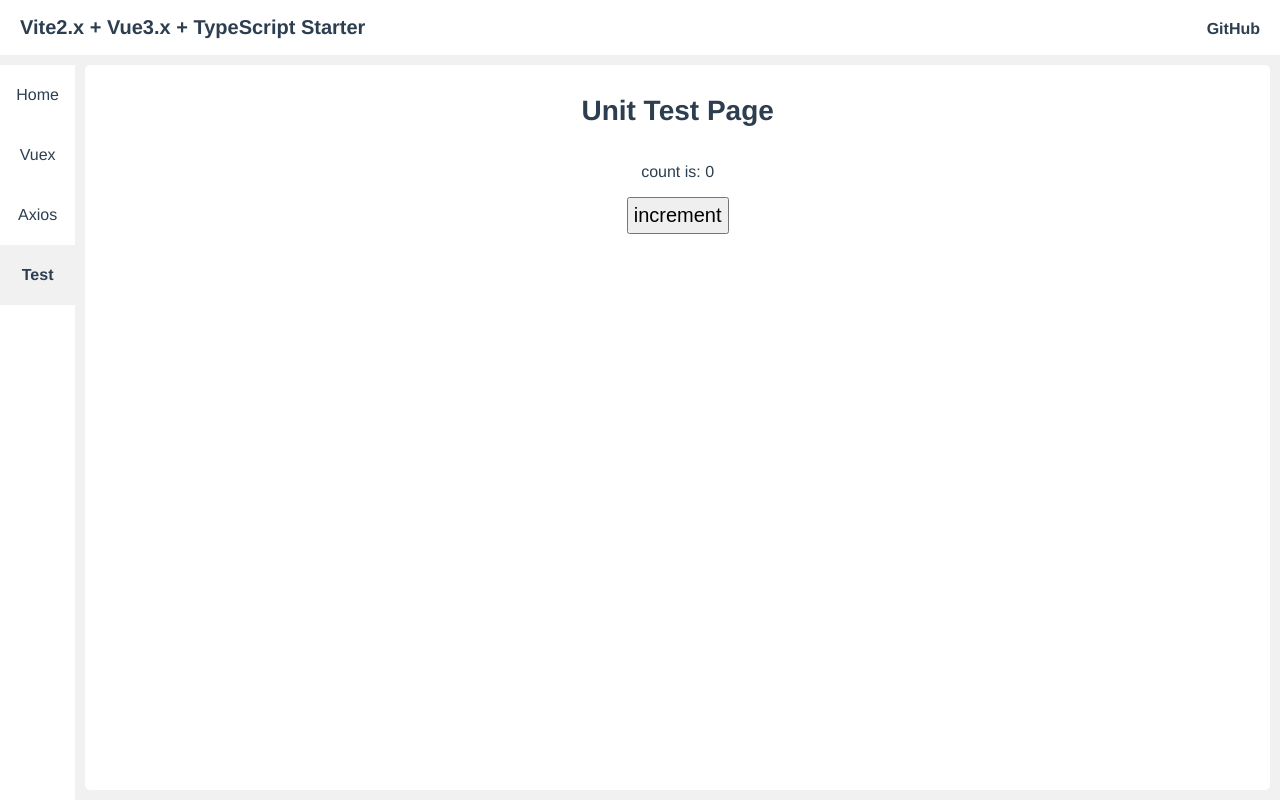
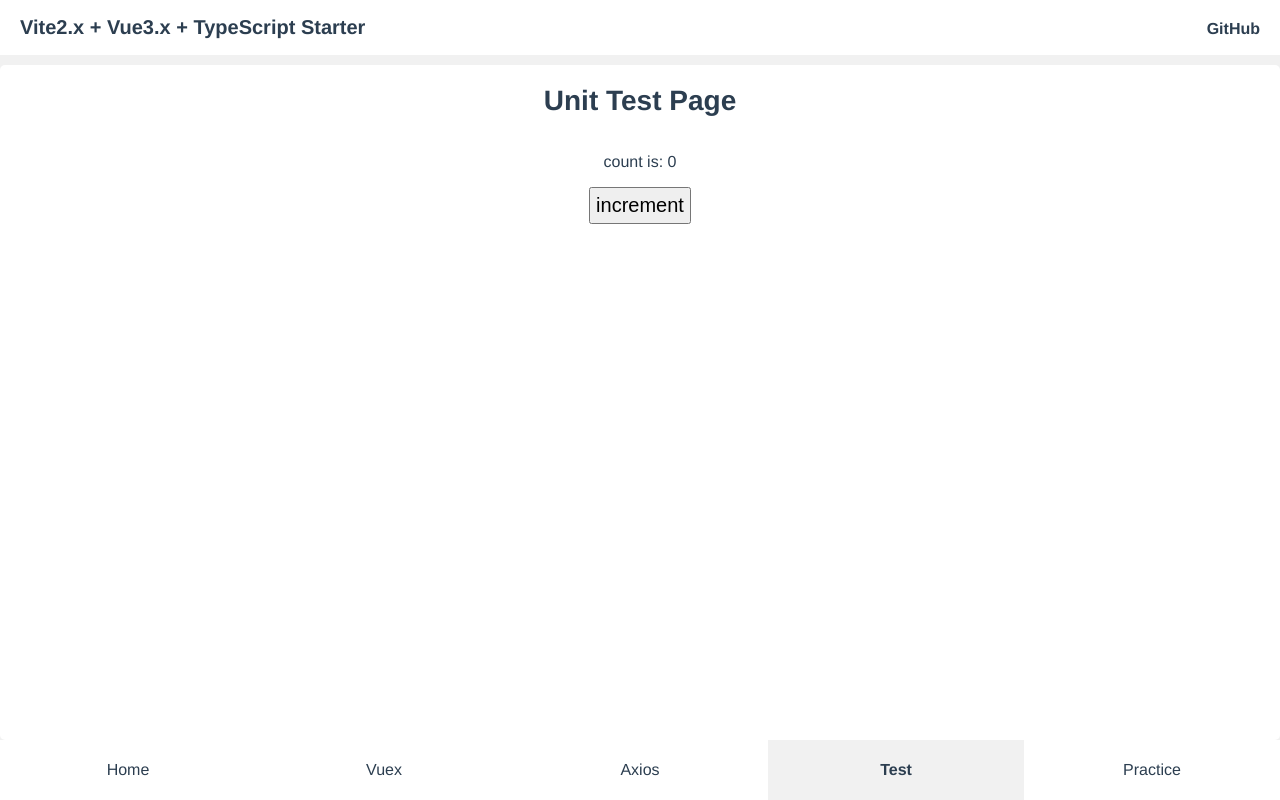
Before and after one commit to zengzihao4560/vite-vue-starter, a Vue app: page /#/test in a window 1280 px wide. Built offline with nearby package versions, Linux system fonts and the light colour scheme.

Commit message:
修改样式

```diff
--- a/src/components/Main.vue
+++ b/src/components/Main.vue
@@ -5,14 +5,13 @@
     </div>
 
     <div class="bottom">
-      <div class="left">
-        <Nav />
-      </div>
-
       <div class="right">
         <div class="content">
           <router-view />
         </div>
+      </div>
+      <div class="left">
+        <Nav />
       </div>
     </div>
   </main>
@@ -61,19 +60,14 @@ $left-side-width = 80px
     width 100%
     height 100%
     display flex
+    flex-direction column
     justify-content space-between
-    .left {
-      position relative
-      width $left-side-width
-      height 100%
-      box-sizing border-box
-    }
     .right {
       position relative
       width 100%
       height 100%
       box-sizing border-box
-      padding 0 10px 10px 10px
+      // padding 0 10px 10px 10px
       .content {
         position relative
         width 100%
@@ -81,8 +75,15 @@ $left-side-width = 80px
         background $background-color
         border-radius 5px
         box-sizing border-box
-        padding 10px
+        // padding 10px
       }
+    }
+    .left {
+      position relative
+      width 100%
+      height 60px
+      bottom 0px
+      box-sizing border-box
     }
   }
 }
--- a/src/components/Nav.vue
+++ b/src/components/Nav.vue
@@ -1,15 +1,12 @@
 <template>
   <aside class="nav">
     <ul class="nav-list">
-      <li
-        class="nav-item flex-center"
-        v-for="(nav, index) in navList"
-        :key="index"
-        :class="{ active: nav.isActive }"
-        @click="navClick(nav)"
-      >
-        {{ nav.name }}
-      </li>
+      <li class="nav-item flex-center"
+        href="" v-for="(nav, index) in navList"
+          :key="index"
+          :class="{ active: nav.isActive }"
+          @click="navClick(nav)"
+        >{{ nav.name }}</li>
     </ul>
   </aside>
 </template>
@@ -43,6 +40,11 @@ export default defineComponent({
           name: 'Test',
           isActive: false,
           path: '/test'
+        },
+        {
+          name: 'Practice',
+          isActive: false,
+          path: '/practice'
         }
       ],
       navClick(e: NavItem) {
@@ -83,11 +85,13 @@ export default defineComponent({
   box-sizing border-box
   background: #fff
   .nav-list {
+    height 100%
     .nav-item {
-      box-sizing border-box
-      width 100%
+      display inline-block
+      width 20%
       height 60px
-      cursor pointer
+      line-height 60px
+      text-align center
       &.active {
         font-weight bold
         background $second-background-color
--- a/src/router/index.ts
+++ b/src/router/index.ts
@@ -2,6 +2,7 @@ import { createRouter, createWebHashHistory, Router, RouteRecordRaw } from 'vue-
 import Home from '@/views/Home.vue'
 import Vuex from '@/views/Vuex.vue'
 import Test from '@/views/Test.vue'
+import Practice from '@/views/Practice.vue'
 
 const routes: Array<RouteRecordRaw> = [
   {
@@ -23,6 +24,11 @@ const routes: Array<RouteRecordRaw> = [
     path: '/test',
     name: 'Test',
     component: Test
+  },
+  {
+    path: '/practice',
+    name: 'Practice',
+    component: Practice
   }
 ]
 
--- a/src/utils/import-ui-framework.ts
+++ b/src/utils/import-ui-framework.ts
@@ -1,8 +1,8 @@
 import { App } from 'vue'
-import { ElIcon, ElLoading, ElCard, ElButton } from 'element-plus'
+import { ElIcon, ElLoading, ElCard, ElButton, ElForm, ElFormItem, ElInput } from 'element-plus'
 
 export default function importUiFramework(app: App) {
   // 按需载入 Element Plus 组件
-  app.use(ElButton).use(ElCard).use(ElLoading).use(ElIcon)
+  app.use(ElButton).use(ElCard).use(ElLoading).use(ElIcon).use(ElForm).use(ElFormItem).use(ElInput)
   return app
 }
--- a/src/views/Axios.vue
+++ b/src/views/Axios.vue
@@ -71,7 +71,7 @@ export default defineComponent({
       align-items: center;
     }
     .box-card {
-      width: 480px;
+      width: 80%;
     }
   }
 }
--- a/src/views/Home.vue
+++ b/src/views/Home.vue
@@ -15,7 +15,8 @@ export default defineComponent({
 <style scoped lang="stylus">
 .home-container {
   .vue-element-plus-logo {
-    width 50%
+    width 60px
+    height 60px
   }
 }
 </style>
--- /dev/null
+++ b/src/views/Practice.vue
@@ -0,0 +1,58 @@
+<template>
+    <div class="background_img">
+        <div class="empty_box"></div>
+        <el-form ref="form" :model="form" label-width="80px" class="input_form">
+        <el-form-item label="活动名称">
+            <el-input v-model="form.name"></el-input>
+        </el-form-item>
+        <el-form-item label="活动名称">
+            <el-input v-model="form.name"></el-input>
+        </el-form-item>
+        <el-form-item label="活动名称">
+            <el-input v-model="form.name"></el-input>
+        </el-form-item>
+        <el-form-item label="活动名称">
+            <el-input v-model="form.name"></el-input>
+        </el-form-item>
+        <el-form-item label="活动名称">
+            <el-input v-model="form.name"></el-input>
+        </el-form-item>
+        </el-form>
+        <div>xsdsdfdfs</div>
+    </div>
+</template>
+
+<script lang="ts">
+
+export default {
+    name: 'form',
+    data() {
+        return {
+            form: {
+                name: '',
+            }
+        }
+    }
+}
+</script>
+
+<style lang="stylus" scoped>
+.background_img {
+    width 100%
+    height 100%
+    background-image url('https://img0.baidu.com/it/u=1679869541,4205931077&fm=26&fmt=auto&gp=0.jpg')
+    background-size 100% 100%
+}
+.empty_box {
+    height 90px
+}
+.input_form {
+    width 80%
+    background-color #fff
+    padding 5%
+    margin 5%
+    // padding-top 10px
+    // padding-right -10px
+}
+
+</style>
```
